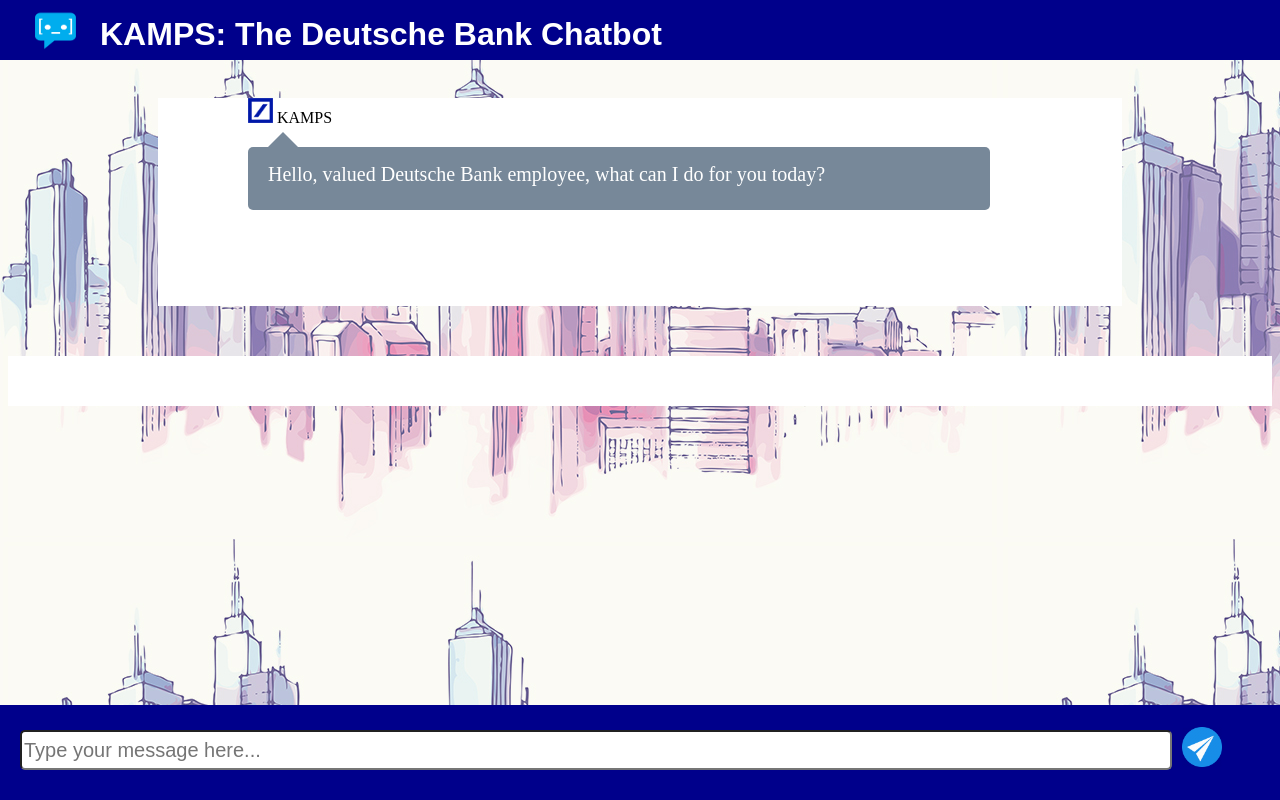
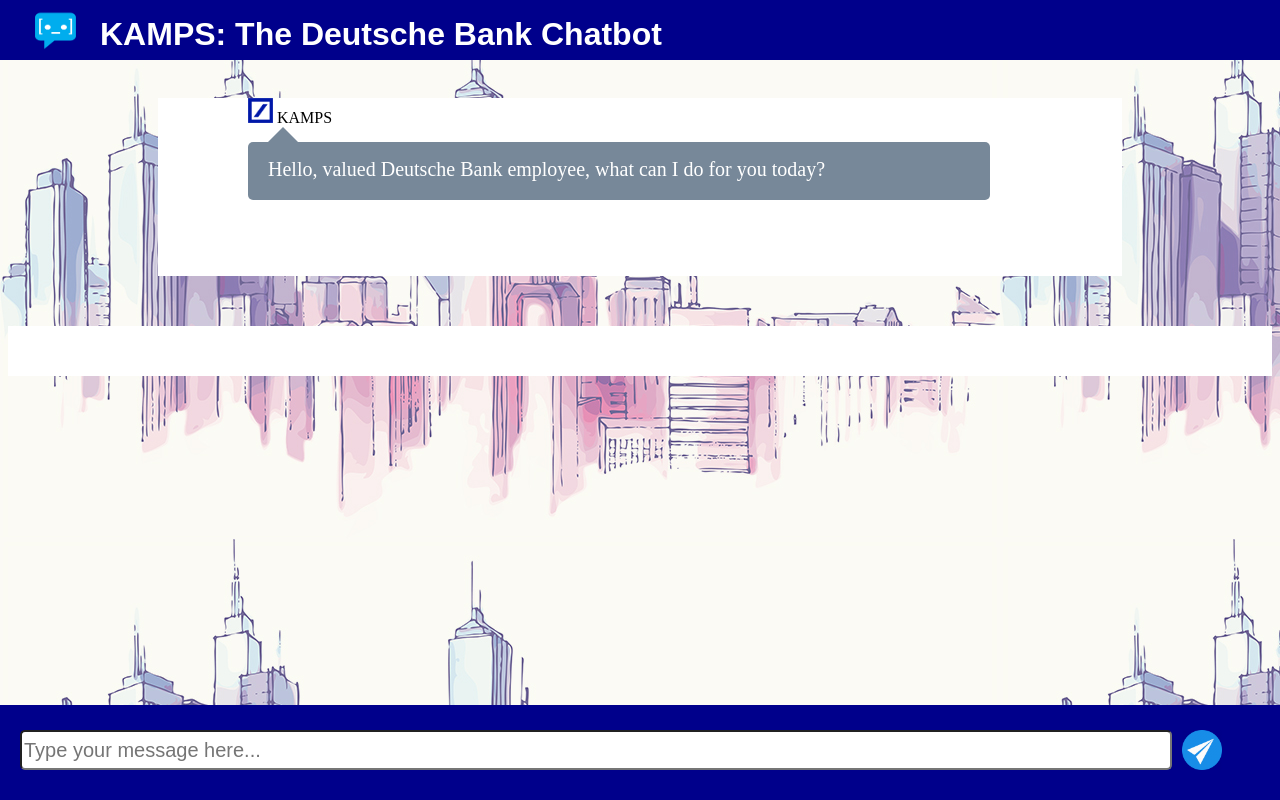
Before and after one commit to sahilpwr/ChatBot, a Django app: page /home/ in a window 1280 px wide. Run offline with Django 3.2, Linux system fonts and the light colour scheme; data comes from the database, SQL or seed files in the repository; some libraries are stand-ins or nearby versions.

Commit message:
less padding between messages

```diff
--- a/static/kamps.css
+++ b/static/kamps.css
@@ -23,7 +23,7 @@ http://nicolasgallagher.com/pure-css-speech-bubbles/demo/*/
     border-bottom: 50px solid white;
 }
 .chat .chat-history .message-data {
-    margin-bottom: 20px;
+    margin-bottom: 15px;
 }
 .chat .chat-history .message-data-time {
     color: black;
@@ -38,10 +38,10 @@ http://nicolasgallagher.com/pure-css-speech-bubbles/demo/*/
 .chat .chat-history .message {
     color: white;
     font-size: 20px;
-    padding: 20px 15px 10px;
+    padding: 20px 15px 5px;
     line-height: 15px;
     border-radius: 5px;
-    margin-bottom: 30px;
+    margin-bottom: 10px;
     width: 90%;
     position: relative;
 }
@@ -199,7 +199,7 @@ h1, h2, h3, h4, h5, h6 {
 }
 
 .airplane{
-    margin-top: 22px;
+    margin-top: 25px;
     width:40px;
     height:40px;
 
```
